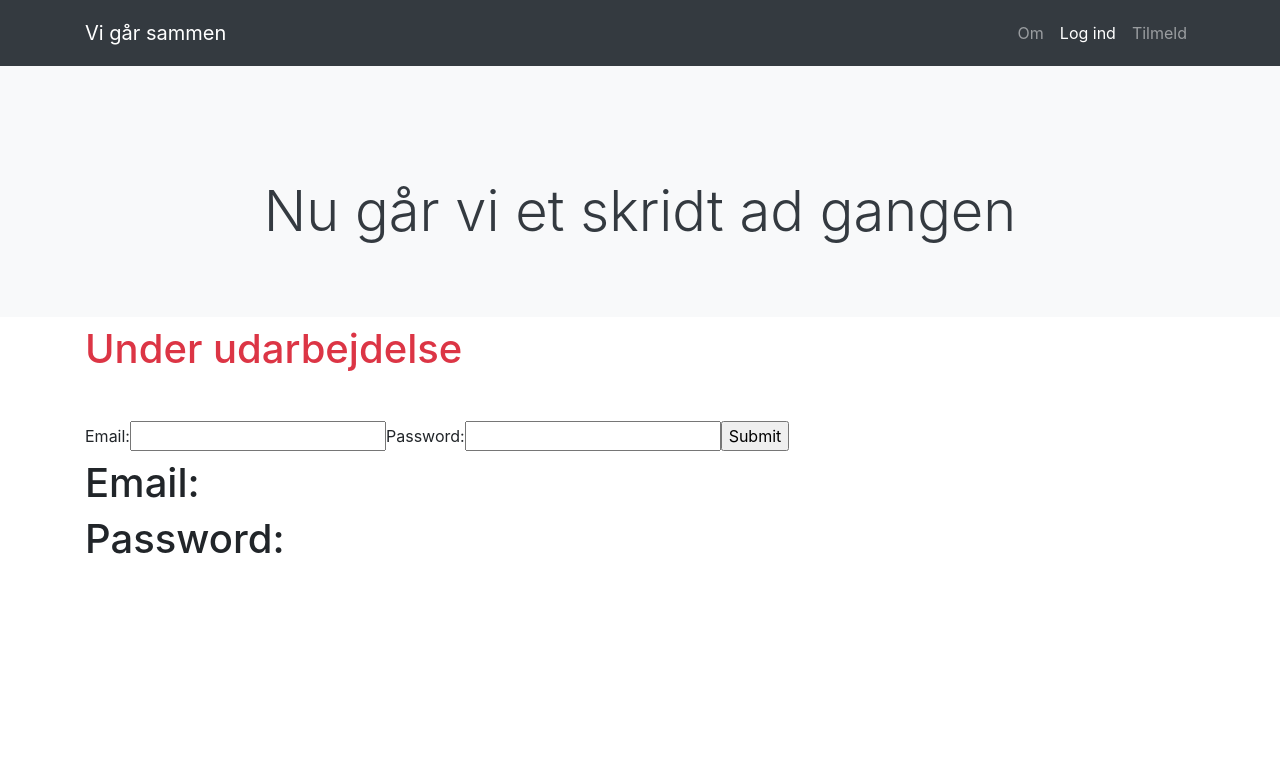
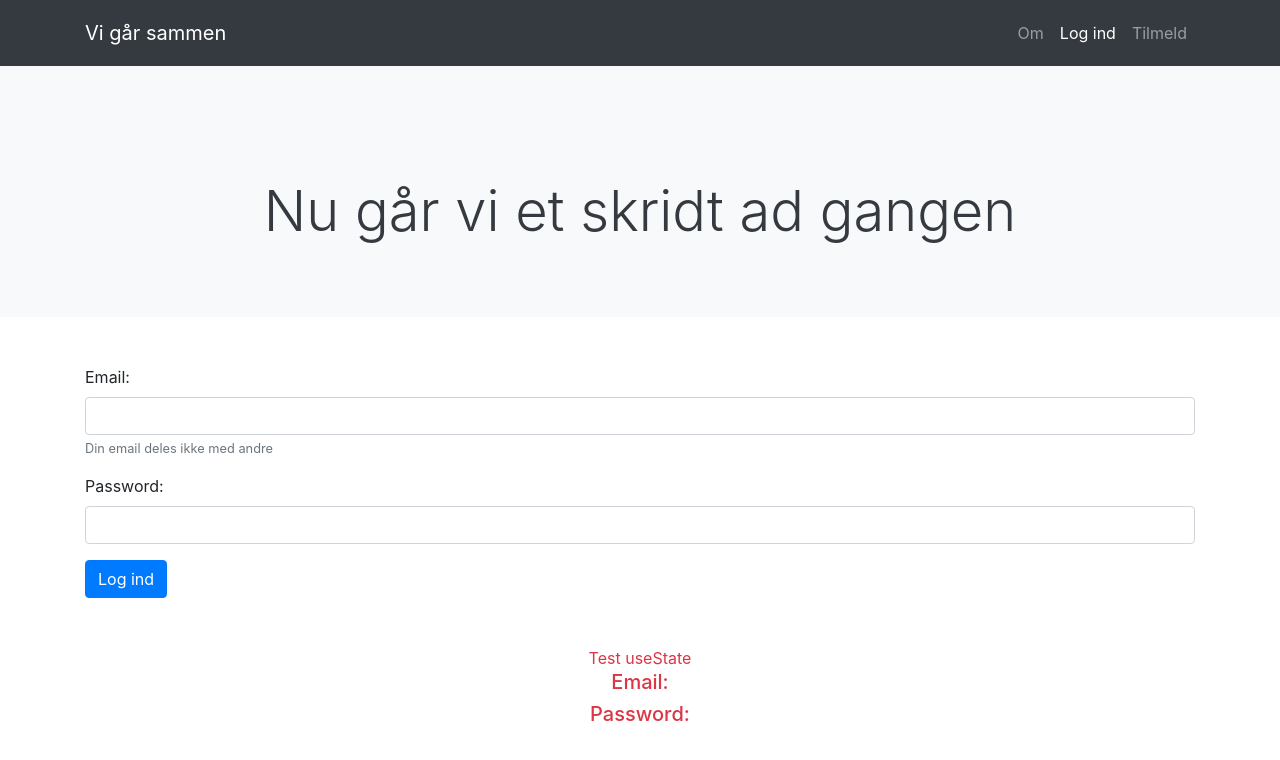
Before and after one commit to tfsn86/nu-gaar-vi, a React (Create React App) app: page /signin in a window 1280 px wide. Shown: the top 760 px of the page. Built offline with nearby package versions, Linux system fonts and the light colour scheme.

Commit message:
Layout changes to UserSignIn component

```diff
--- a/src/components/UserSignIn.js
+++ b/src/components/UserSignIn.js
@@ -11,29 +11,42 @@
 	return (
 		<Fragment>
 			<div className="container">
-				<h1 className="mb-5 text-danger">Under udarbejdelse</h1>
-				<form onSubmit={handleSubmit}>
-					<label>
-						Email:
+				<form className="mt-5" onSubmit={handleSubmit}>
+					<div className="form-group">
+						<label for="email">Email:</label>
+
 						<input
-							type="text"
+							type="email"
+							className="form-control"
+							id="email"
+							aria-describedby="emailHelp"
 							value={email}
 							onChange={(e) => setEmail(e.target.value)}
 						/>
-					</label>
-					<label>
-						Password:
+						<small id="emailHelp" class="form-text text-muted">
+							Din email deles ikke med andre
+						</small>
+					</div>
+					<div className="form-group">
+						<label for="password">Password:</label>
 						<input
-							type="text"
+							type="password"
+							className="form-control"
+							id="password"
 							value={password}
 							onChange={(e) => setPassword(e.target.value)}
 						/>
-					</label>
+					</div>
+					<button type="submit" class="btn btn-primary">
+						Log ind
+					</button>
+				</form>
 
-					<input type="submit" value="Submit" />
-				</form>
-				<h1>Email: {email}</h1>
-				<h1>Password: {password}</h1>
+				<div className="mt-5 text-danger text-center">
+					Test useState
+					<h5>Email: {email}</h5>
+					<h5>Password: {password}</h5>
+				</div>
 			</div>
 		</Fragment>
 	);
```
